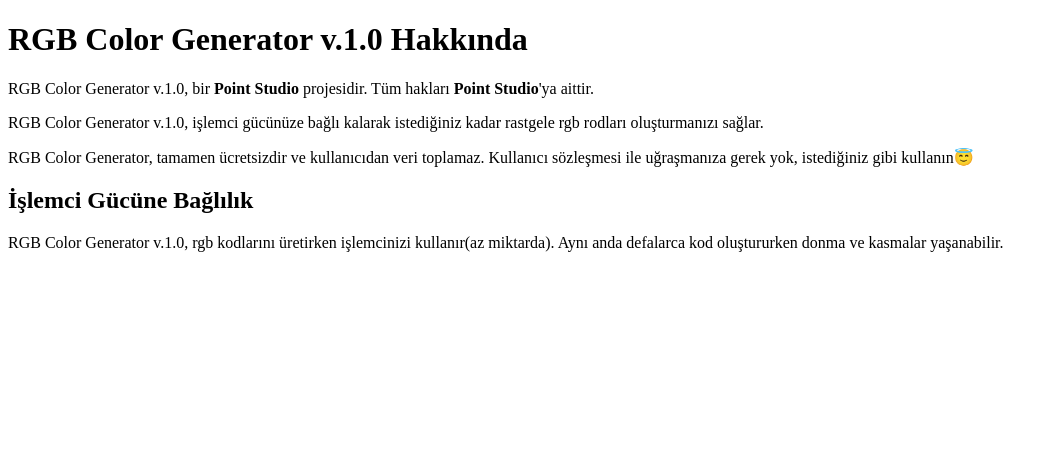
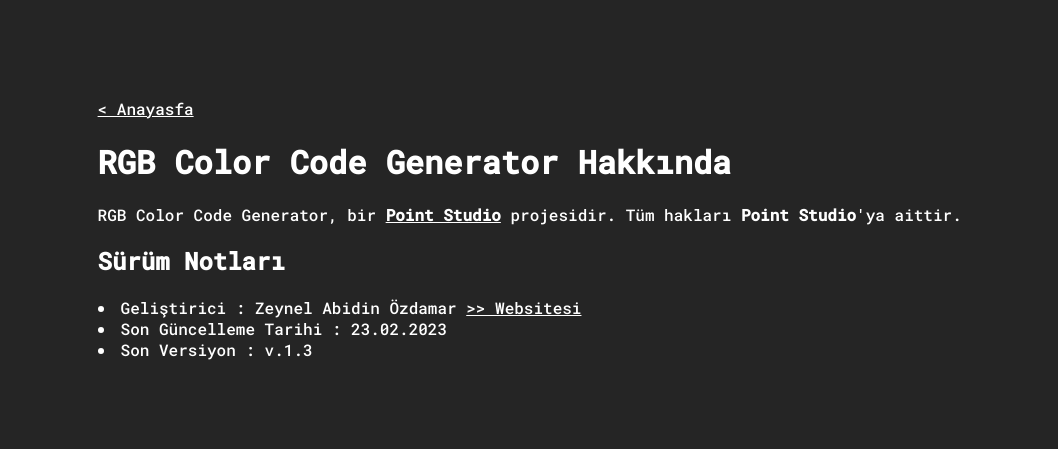
Before and after one commit to zeynelcoder/zeynelcoder.github.io, a PHP site: page /rgbgenerator/info.html in a window 1280 px wide. Shown: the top 449 px of the page, without its empty margins (0-1058 px from the left). Run offline with PHP 8.4, Linux system fonts and the light colour scheme.

Commit message:
Add files via upload

```diff
--- a/rgbgenerator/index.html
+++ b/rgbgenerator/index.html
@@ -5,7 +5,7 @@
   <meta http-equiv="X-UA-Compatible" content="IE=Edge">
   <meta name="viewport" content="width=device-width, initial-scale=1">
 
-  <title>RGBA Color Creator v.1.0</title>
+  <title>RGBA Color Code Creator v.1.3</title>
   <link rel="stylesheet" href="style.css">
 </head>
 <body>
@@ -14,7 +14,7 @@
 
   </div>
 
-  <h3 id="top">RGB Color Generator v.1.0</h3>
+  <h3 id="top">RGB Color Generator v.1.3</h3>
 
 
   <b id="b">color: rgba(255,255,255)</b>
@@ -32,7 +32,7 @@
 
 
 
-
+  <a href="info.html"></a>
 
   <script src="main.js"></script>
 </body>
--- a/rgbgenerator/info.html
+++ b/rgbgenerator/info.html
@@ -9,24 +9,33 @@
 
 <body>
 
-<h1>RGB Color Generator v.1.0 Hakkında</h1>
+<a href="index.html"> < Anayasfa</a>
 
-<p>RGB Color Generator v.1.0, bir <b>Point Studio</b> projesidir. Tüm hakları <b>Point Studio</b>'ya aittir.</p>
+<h1>RGB Color Code Generator Hakkında</h1>
 
-<p>RGB Color Generator v.1.0, işlemci gücünüze bağlı kalarak istediğiniz kadar rastgele rgb rodları oluşturmanızı sağlar.</p>
+<p>RGB Color Code Generator, bir <b><a href="http://zeynel.tk">Point Studio</a></b> projesidir. Tüm hakları <b>Point Studio</b>'ya aittir.</p>
 
-<p>RGB Color Generator, tamamen ücretsizdir ve kullanıcıdan veri toplamaz. Kullanıcı sözleşmesi ile uğraşmanıza gerek yok, istediğiniz gibi kullanın😇</p>
-
-
-<h2>İşlemci Gücüne Bağlılık</h2>
-<p>RGB Color Generator v.1.0, rgb kodlarını üretirken işlemcinizi kullanır(az miktarda). Aynı anda defalarca kod oluştururken donma ve kasmalar yaşanabilir.</p>
-
-
-
-
-
+<h2>Sürüm Notları</h2>
+<li>Geliştirici : Zeynel Abidin Özdamar <a href="http://zeynel.tk">>> Websitesi</a></li>
+<li>Son Güncelleme Tarihi : 23.02.2023</li>
+<li>Son Versiyon : v.1.3</li>
 
 
 </body>
+<style>
+    @import url('https://fonts.googleapis.com/css2?family=Kanit&family=Roboto+Mono:wght@500&family=Roboto:wght@100&display=swap');
 
+    body{
+        padding: 7%;
+        background-color: #252525;
+        color: white;
+        font-family: 'Roboto Mono', monospace;
+    }
+    a{
+        color: white;
+    }
+    a:hover{
+        color: rgb(149, 149, 149);
+    }
+</style>
 </html>
```
Also changed, not shown: rgbgenerator/style.css (+6 -3 lines).
